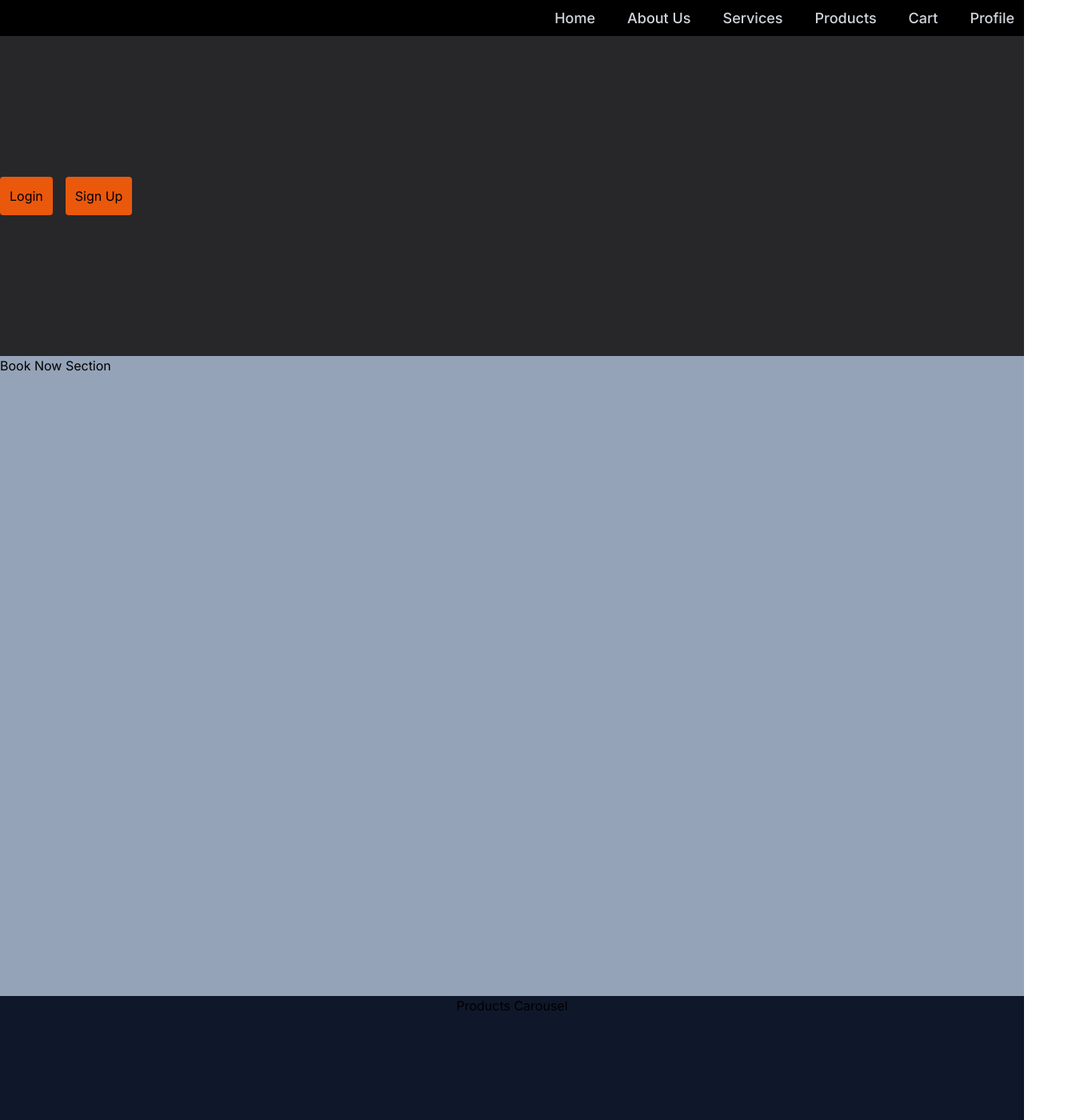
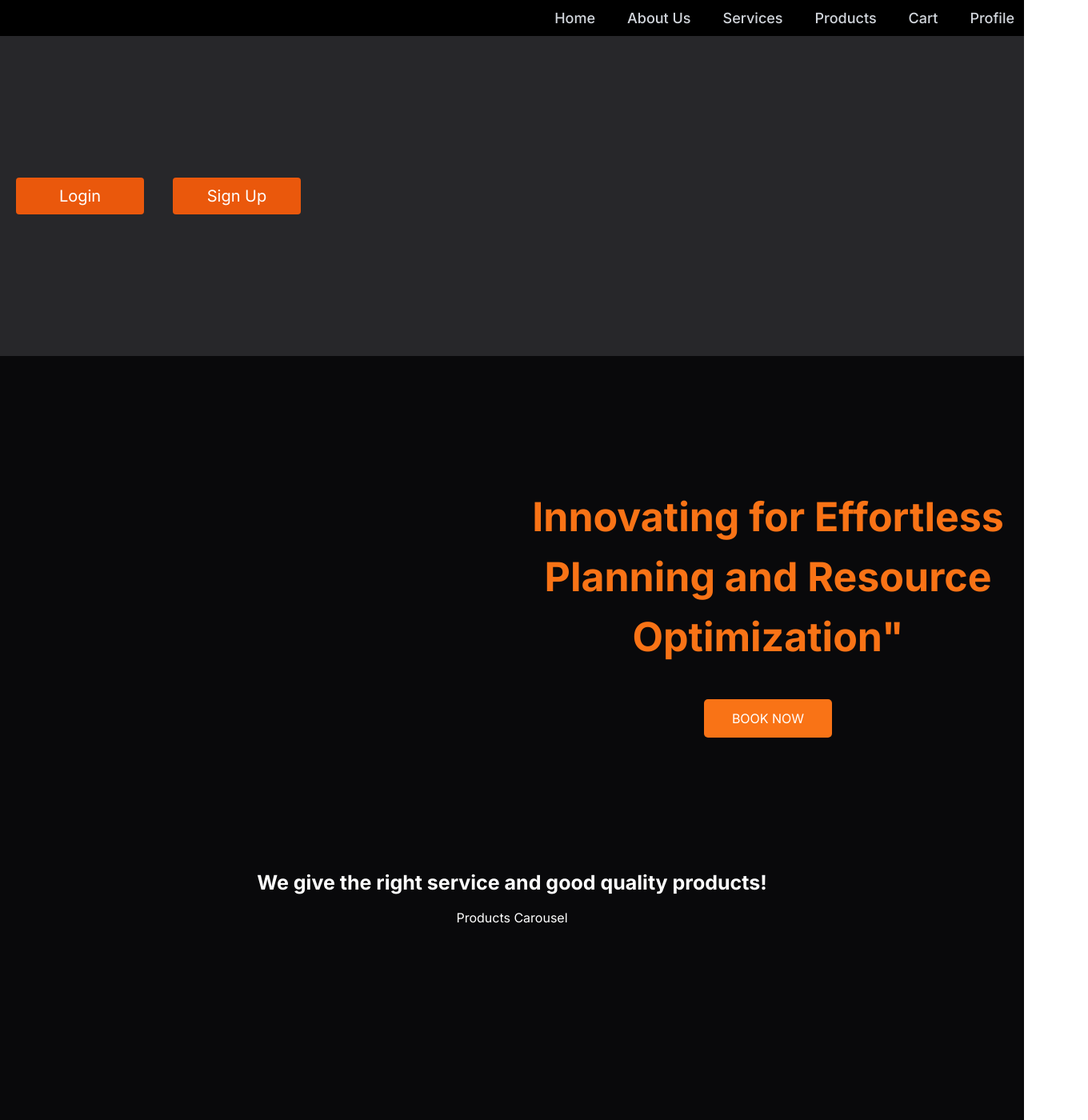
Before and after one commit to fj0sh/Bertology, a Next.js app: page / in a window 1280 px wide. Shown: the top 1400 px of the page at 80% size, 1360 px wide, since content can reach past the window. Built offline with nearby package versions, Linux system fonts and the light colour scheme.

Commit message:
Add book now page(partial) and components adjustment minor directory changes

```diff
--- a/src/app/page.tsx
+++ b/src/app/page.tsx
@@ -1,9 +1,11 @@
 import LandingPage from "@/components/Blocks/landing-page/LandingPage";
+import Footer from "@/components/footer/Footer";
 
 const Home = () => {
   return (
     <>
       <LandingPage></LandingPage>
+      <Footer></Footer>
     </>
   );
 };
--- a/src/components/Blocks/landing-page/LandingPage.tsx
+++ b/src/components/Blocks/landing-page/LandingPage.tsx
@@ -46,23 +46,39 @@ const LandingPage = () => {
             alt="Landing Image"
             className=""
           /> */}
-          <div className="absolute inset-0 flex items-center justify-start space-x-4">
+          <div className="absolute inset-0 flex items-center justify-start space-x-4 gap-5 p-5">
             <Button
               title="Login"
-              className=" bg-orange-600 border-inherit rounded p-3"
+              className="bg-orange-600 border-inherit rounded p-2 text-[20px] w-[10rem] text-white"
               onClick={() => setIsLoginModalOpen(true)}
             />
             <Button
               title="Sign Up"
-              className=" bg-orange-600 border-inherit rounded p-3"
+              className="bg-orange-600 border-inherit rounded p-2 text-[20px] w-[10rem] text-white"
               onClick={() => setIsRegisterModalOpen(true)}
             />
           </div>
         </div>
-        <div className="h-[100vh] bg-slate-400">Book Now Section</div>
-        <div className="h-[100vh] bg-black-100">
-          <div className="flex justify-center h-[50%] bg-slate-900">
-            Products Carousel
+        <div className="h-[80vh] bg-zinc-950 flex">
+          <div className="w-[50%]"></div>
+          <div className="w-[50%] flex flex-col justify-center items-center gap-10 ">
+            <p className="font-bold text-[50px] text-center w-[50rem] text-orange-500">
+              Innovating for Effortless Planning and Resource Optimization"
+            </p>
+            <Button
+              className="border border-none rounded-[5px] w-[10rem] bg-orange-500 p-3 text-white  "
+              title="BOOK NOW"
+            />
+          </div>
+        </div>
+        <div className="bg-zinc-950 flex justify-center h-[50px] text-[25px]">
+          <p className="text-white font-bold items-center">
+            We give the right service and good quality products!
+          </p>
+        </div>
+        <div className="h-[100vh] bg-black-100 ">
+          <div className="flex justify-center h-[50%] bg-zinc-950">
+            <p className="text-white">Products Carousel</p>
           </div>
           <div className="flex justify-center h-[50%] bg-slate-800">
             Service Carousel
--- a/src/components/button/index.tsx
+++ b/src/components/button/index.tsx
@@ -7,8 +7,12 @@ interface Props {
 }
 
 const Button = (props: Props) => {
-  const { title } = props;
-  return <button {...props}>{title ?? "Click"}</button>;
+  const { title, className } = props;
+  return (
+    <button {...props} className={`${className}`}>
+      {title ?? "Click"}
+    </button>
+  );
 };
 
 export default Button;
```
Lines whose indentation alone changed are shown as unchanged.
